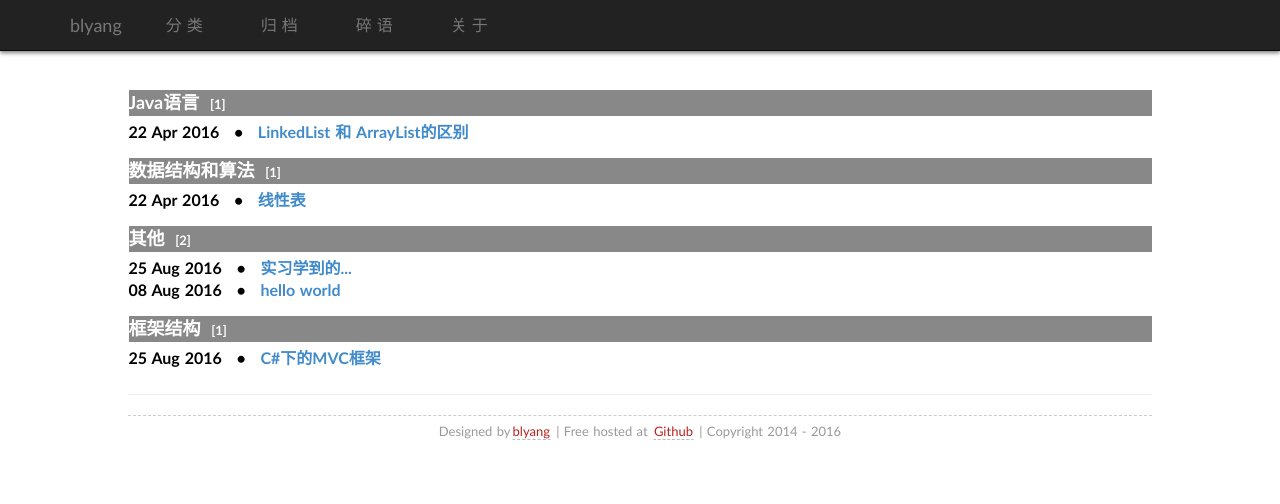
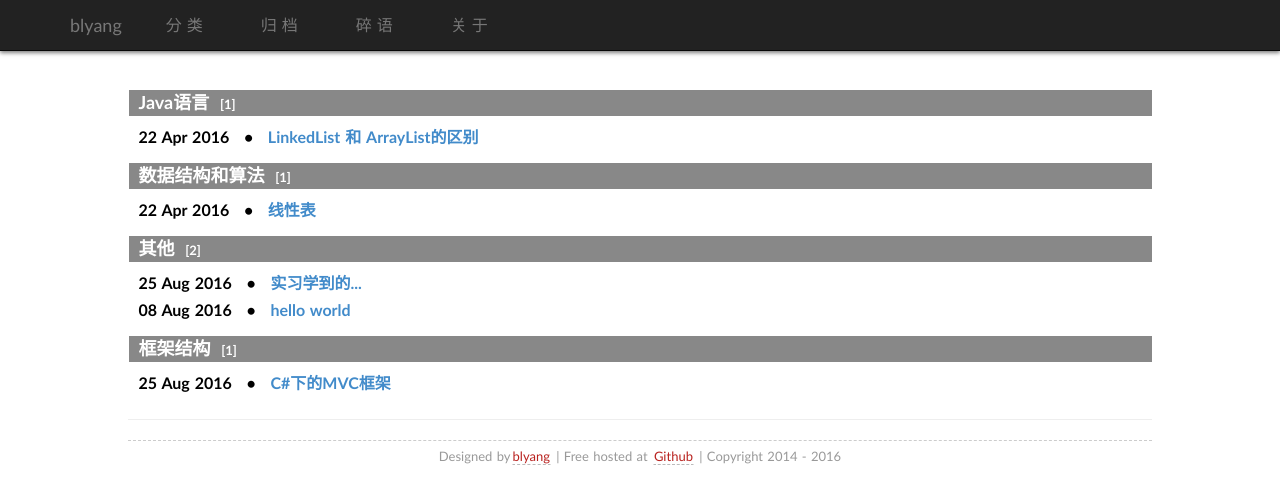
Before and after one commit to BLYang7/blyang7.github.io, a Jekyll site: the page built from categories.md, in a window 1280 px wide. Shown: the top 504 px of the page. Built offline with Jekyll 4.4.1, drawn with Linux system fonts in a browser that asks for light colours; comment, search, counter and statistics services are not loaded.

Commit message:
修改了尺寸
padding-top:5px

```diff
--- a/categories.md
+++ b/categories.md
@@ -6,9 +6,9 @@ title: "分类：Categories"
 {% for cat in site.categories %}
 	{% if cat[0] != 'blog' %}
    <a name="{{ cat[0] }}"></a>
-   <h3 style="color:#ffffff; background:#888888">{{ cat[0] }}&nbsp; <span style="color:ffffff; font-size:13px">[{{ cat[1].size }}]</span></h3>
+   <h3 style="color:#ffffff; background:#888888; padding-left:10px;">{{ cat[0] }}&nbsp; <span style="color:ffffff; font-size:13px">[{{ cat[1].size }}]</span></h3>
      {% for post in cat[1] %}
-    <li><h4><span>{{ post.date | date_to_string }}</span> &nbsp; &bull; &nbsp; <a href="{{ post.url }}">{{ post.title }}</a></h4></li>
+    <li><h4 style="margin-left:10px;padding-top:5px;"><span>{{ post.date | date_to_string }}</span> &nbsp; &bull; &nbsp; <a href="{{ post.url }}">{{ post.title }}</a></h4></li>
 	{% endfor %}
    {% endif %}
 {% endfor %}
```
Also changed, not shown: archives.md (+1 -1 lines).
